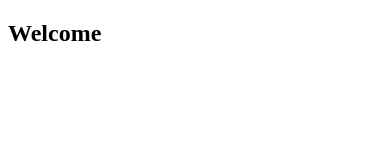
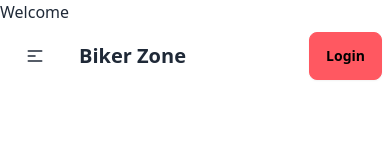
Before and after one commit to mehedihasanshohan/biker-zone-with-daisyui, a plain HTML site: page index.html in a window 390 px wide. Drawn offline with nearby package versions, Linux system fonts and the light colour scheme.

Commit message:
Finished navbar for landing page

```diff
--- a/index.html
+++ b/index.html
@@ -4,8 +4,63 @@
   <meta charset="UTF-8">
   <meta name="viewport" content="width=device-width, initial-scale=1.0">
   <title>Bike Zone</title>
+  <link href="https://cdn.jsdelivr.net/npm/daisyui@4.12.10/dist/full.min.css" rel="stylesheet" type="text/css" />
+  <script src="https://cdn.tailwindcss.com"></script>
+
 </head>
 <body>
   <h2>Welcome</h2>
+  <header>
+    <nav>
+      <div class="navbar bg-base-100">
+        <div class="navbar-start">
+          <div class="dropdown">
+            <div tabindex="0" role="button" class="btn btn-ghost lg:hidden">
+              <svg
+                xmlns="http://www.w3.org/2000/svg"
+                class="h-5 w-5"
+                fill="none"
+                viewBox="0 0 24 24"
+                stroke="currentColor">
+                <path
+                  stroke-linecap="round"
+                  stroke-linejoin="round"
+                  stroke-width="2"
+                  d="M4 6h16M4 12h8m-8 6h16" />
+              </svg>
+            </div>
+            <ul
+              tabindex="0"
+              class="menu menu-sm dropdown-content bg-base-100 rounded-box z-[1] mt-3 w-52 p-2 shadow">
+              <li><a>Home</a></li>
+              <li><a>Shop</a></li>
+              <li><a>News</a></li>
+              <li><a>Contact</a></li>
+            </ul>
+          </div>
+          <a class="btn btn-ghost text-xl">Biker Zone</a>
+        </div>
+        <div class="navbar-center hidden lg:flex">
+          <ul class="menu menu-horizontal px-1">
+            <li><a>Home</a></li>
+              <li><a>Shop</a></li>
+              <li><a>News</a></li>
+              <li><a>Contact</a></li>
+          </ul>
+        </div>
+        <div class="navbar-end">
+          <a class="btn btn-error">Login</a>
+        </div>
+      </div>
+    </nav>
+  </header>
+
+  <main>
+
+  </main>
+
+  <footer>
+
+  </footer>
 </body>
 </html>
--- /dev/null
+++ b/tailwind.config.js
@@ -0,0 +1,8 @@
+/** @type {import('tailwindcss').Config} */
+module.exports = {
+  content: ["./src/**/*.{html,js}"],
+  theme: {
+    extend: {},
+  },
+  plugins: [],
+}
```
